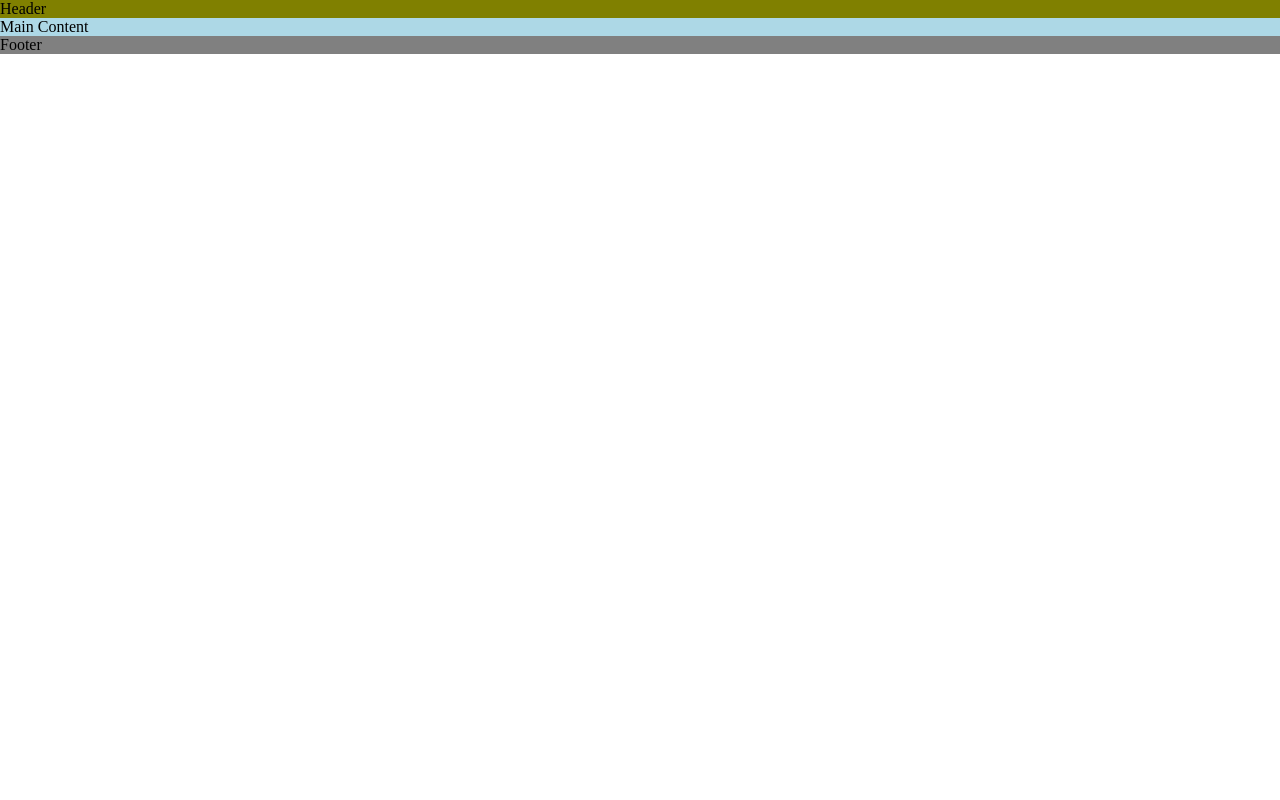
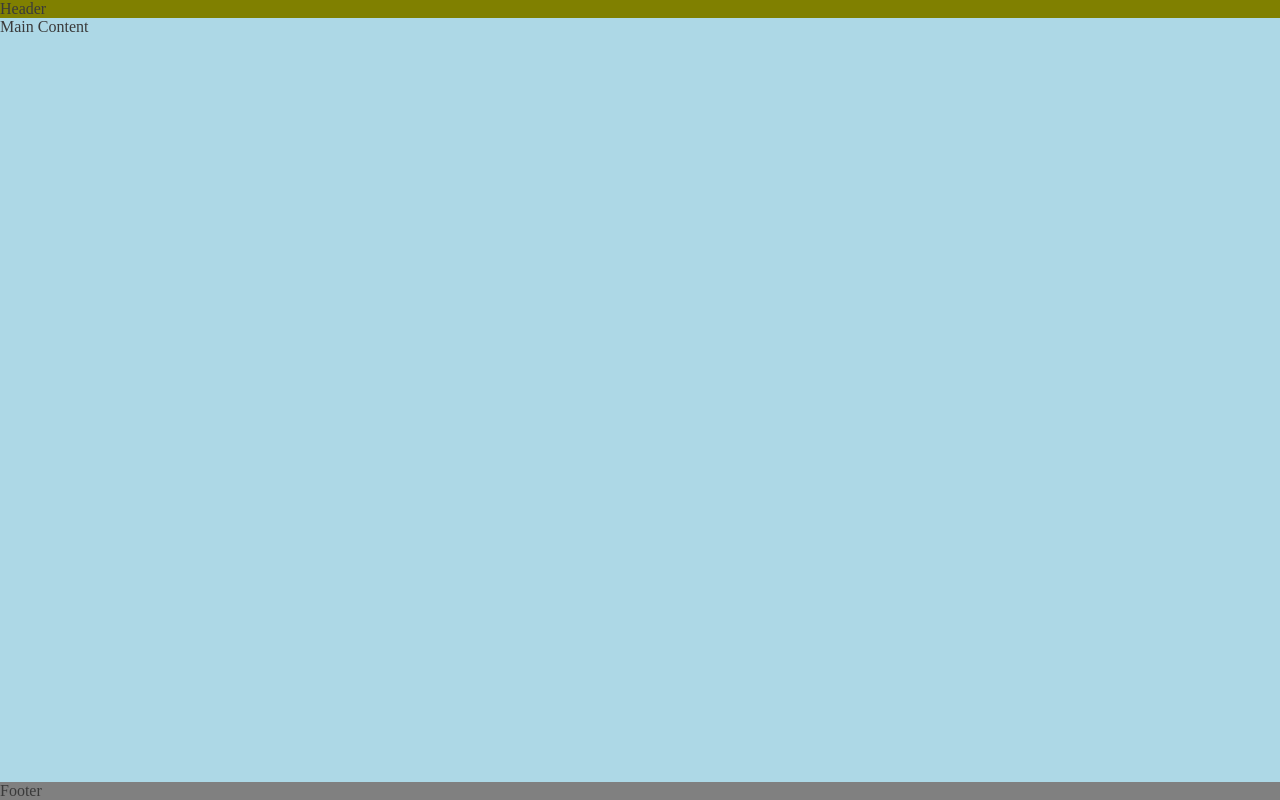
Before and after one commit to Ahmadk-g/Love-Running-site, a plain HTML site: page index.html in a window 1280 px wide. Drawn offline with Linux system fonts and the light colour scheme.

Commit message:
push footer down using flex styles

```diff
--- a/assets/css/style.css
+++ b/assets/css/style.css
@@ -1,8 +1,16 @@
-
+/*Asterisk wildcard selector to override default styles added by the browser*/
 *{
     padding: 0;
     margin: 0;
     box-sizing: border-box;
+}
+/*General styles*/
+body{
+    min-height: 100vh;
+    display: flex;
+    flex-direction: column;
+    /* Generic project styles */
+    color: #3a3a3a;
 }
 
 header{
@@ -10,6 +18,8 @@ header{
 }
 main{
     background-color: lightblue;
+    /* Make main element take up any surplus space to push footer down*/
+    flex: 1 0 auto;
 }
 footer{
     background-color: gray;
```
